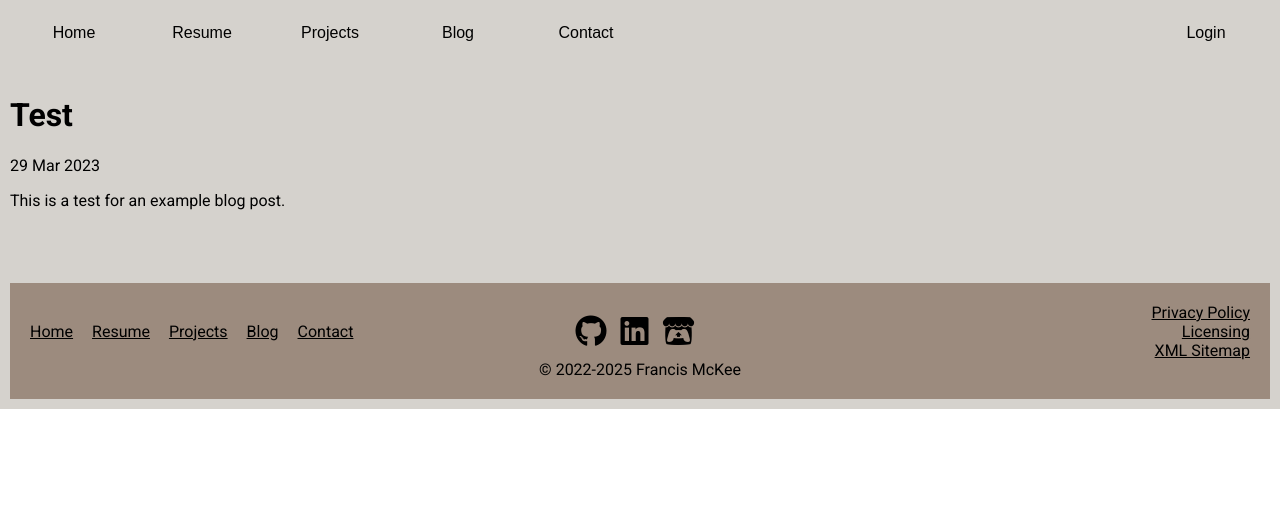
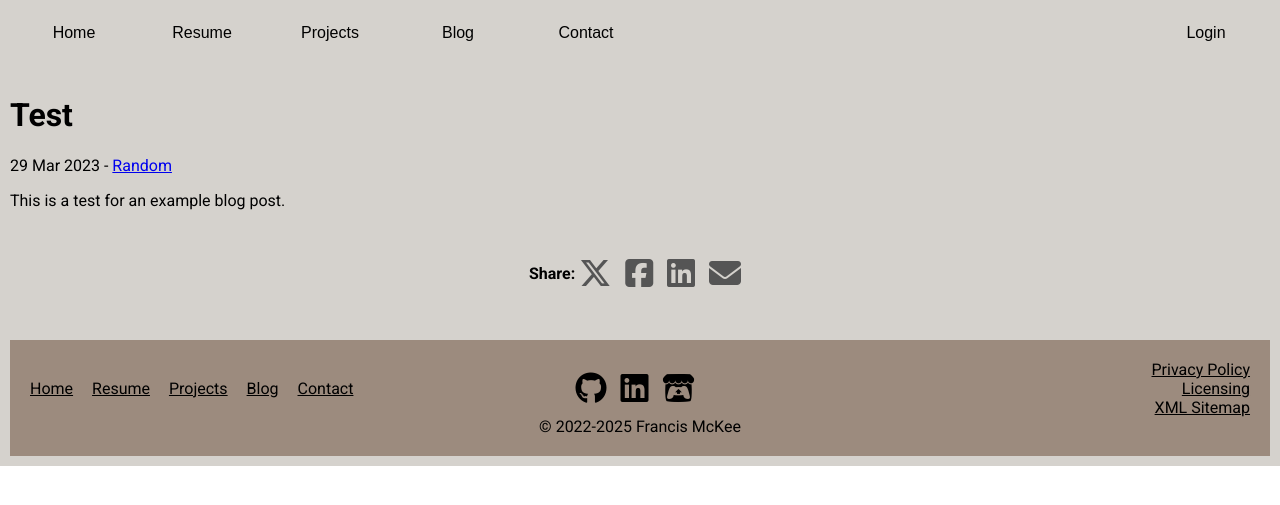
Before and after one commit to Francis-McKee/francis-mckee.github.io, a Jekyll site: the page built from _posts/2023-03-29-test.md, in a window 1280 px wide. Shown: the top 505 px of the page. Built offline with Jekyll 4.4.1, drawn with Linux system fonts in a browser that asks for light colours; nearby versions of some CDN libraries; comment, search, counter and statistics services are not loaded.

Commit message:
updates blog for QOL - post tags, share buttons

```diff
--- a/_layouts/post.html
+++ b/_layouts/post.html
@@ -29,6 +29,17 @@ layout: default
 <br>
 <br>
 
+<div class="share-buttons">
+  <b> Share: </b>
+  <a href="https://twitter.com/intent/tweet?url={{ page.url | absolute_url }}&text={{ page.title }}" target="_blank"> <i class="fa-brands fa-x-twitter fa-2xl"></i> </a>
+  <a href="https://www.facebook.com/sharer/sharer.php?u={{ page.url | absolute_url }}" target="_blank"> <i class="fa-brands fa-square-facebook fa-2xl"></i> </a>
+  <a href="https://www.linkedin.com/sharing/share-offsite/?url={{ page.url | absolute_url }}" target="_blank"> <i class="fa-brands fa-linkedin fa-2xl"></i> </a>
+  <a href="mailto:?subject={{ page.title }}&body={{ page.url | absolute_url }}" target="_blank"> <i class="fa-solid fa-envelope fa-2xl"></i> </a>
+</div>
+
+<br>
+<br>
+
 {% if page.comments %}
   <div class="comments-container">
     <div id="disqus_thread"></div>
--- a/_posts/2023-03-29-test.md
+++ b/_posts/2023-03-29-test.md
@@ -1,6 +1,6 @@
 ---
 layout: post
-category: thoughts
+category: random
 title: "Test"
 date: 2023-03-29
 ---
--- a/blog.html
+++ b/blog.html
@@ -26,6 +26,9 @@ title: Blog
         <a href="{{ post.url }}">{{ post.title }}</a>
       </h2>
       <p> {{ post.excerpt }} </p>
+      <p class="tags">
+        <a href="/categories/{{ post.category | slugify }}/">{{ post.category }}</a>
+      </p>
       <p style="color: #555"> {{ post.date | date_to_string }} </p>
     </li>
 
--- a/css/style.css
+++ b/css/style.css
@@ -139,6 +139,25 @@ body {
   box-sizing: border-box;
 }
 
+/* share buttons for blog posts */
+.share-buttons {
+  text-align: center;
+}
+
+.share-buttons a {
+  text-decoration: none;
+}
+
+.share-buttons a i {
+  margin-right: 10px;
+  color: #555;
+  transition: color 0.3s ease;
+}
+
+.share-buttons a i:hover {
+  color: #9C8B7E;
+}
+
 @media screen and (max-width: 768px) { /* mobile devices & tablets - screen width <= 768px */
 
   .topnav a:not(.icon) { /* all topnav links not with class 'icon' (all except hamburger icon) do not display before icon pressed */
```
Also changed, not shown: _categories/random.md (added, +5 -0 lines), css/blog.css (+18 -1 lines), 13 other files.
